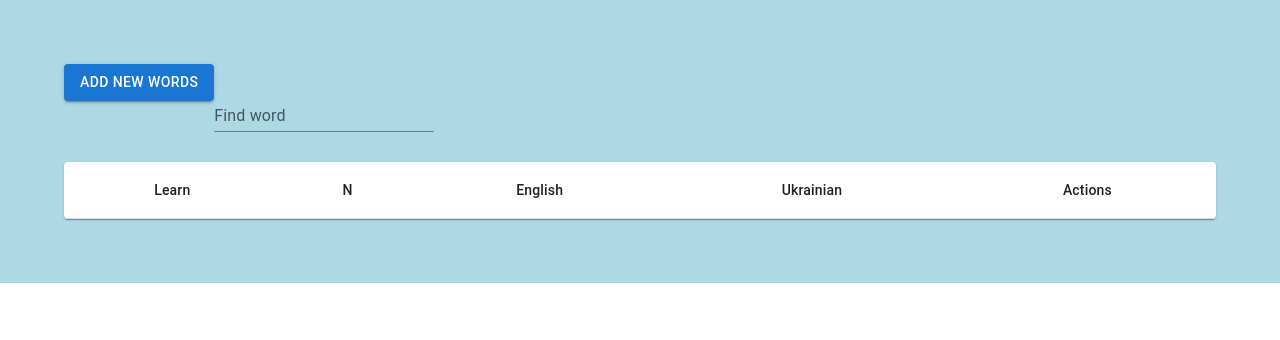
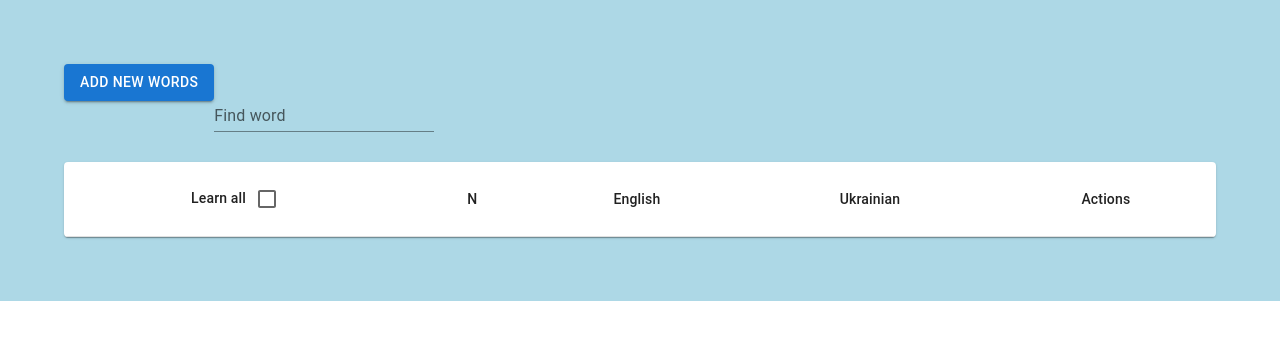
Before and after one commit to OlyaNegrych/my-vocabulary-react, a React (Create React App) app: page / in a window 1280 px wide. Shown: the top 340 px of the page. Built offline with nearby package versions, Linux system fonts and the light colour scheme.

Commit message:
Update WordsListTable.jsx

```diff
--- a/src/components/Vocabulary/WordsListTable/WordsListTable.jsx
+++ b/src/components/Vocabulary/WordsListTable/WordsListTable.jsx
@@ -6,6 +6,7 @@ import TableHead from '@mui/material/TableHead';
 import TableRow from '@mui/material/TableRow';
 import Paper from '@mui/material/Paper';
 import WordListTableRow from './WordListTableRow';
+import Checkbox from '@mui/material/Checkbox';
 
 export default function WordListTable({wordsList, onDelete, onEditWord}) {
 
@@ -14,7 +15,12 @@ export default function WordListTable({wordsList, onDelete, onEditWord}) {
         <Table sx={{ minWidth: 50 }} aria-label="simple table">
           <TableHead>
             <TableRow>
-              <TableCell align="center">Learn</TableCell>
+              <TableCell align="center">Learn all
+                <Checkbox
+                // checked={word.isLearn}
+                // onChange={handleChangeLearn}
+                />
+              </TableCell>
               <TableCell align="center">N</TableCell>
               <TableCell align="center">English</TableCell>
               <TableCell align="center">Ukrainian</TableCell>
```
